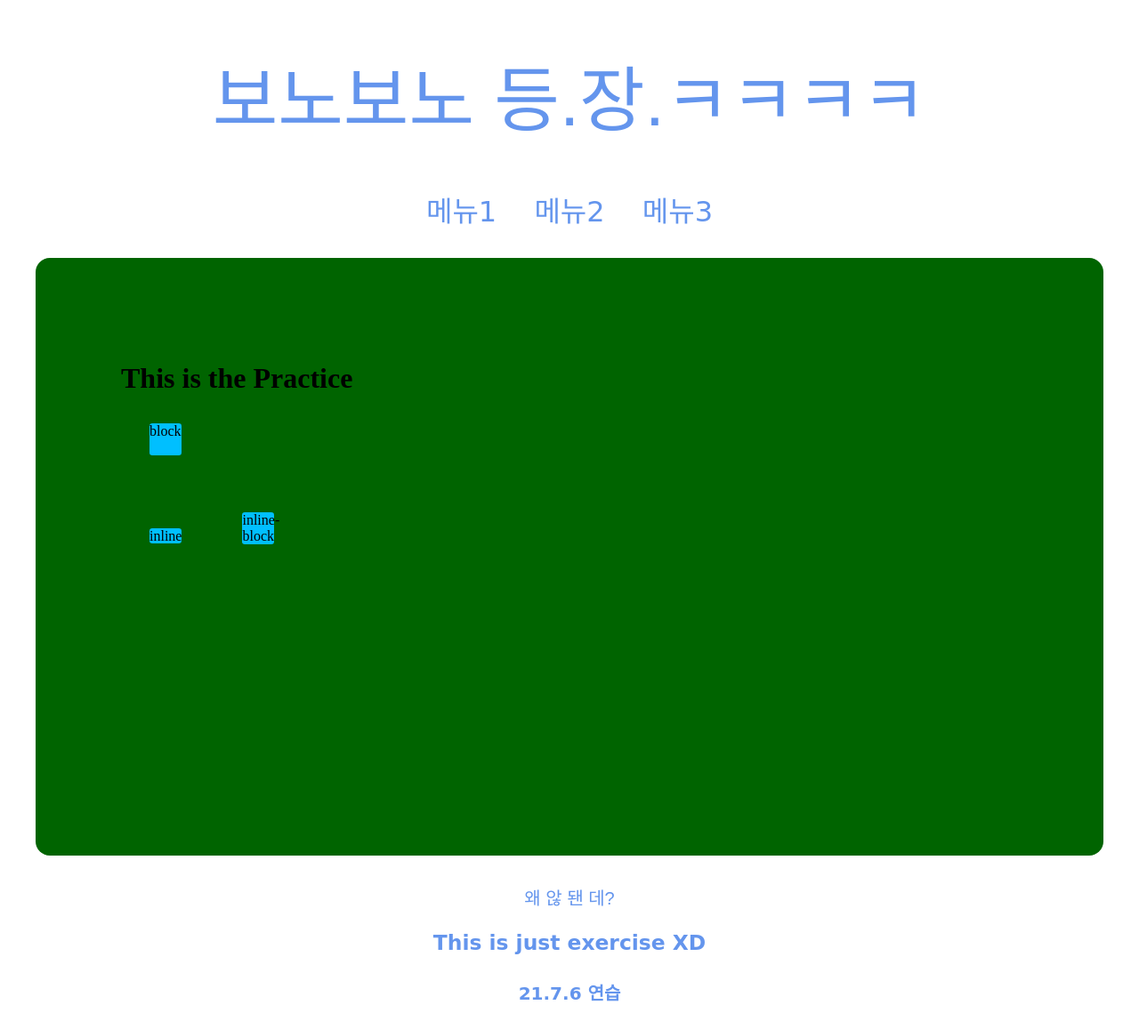
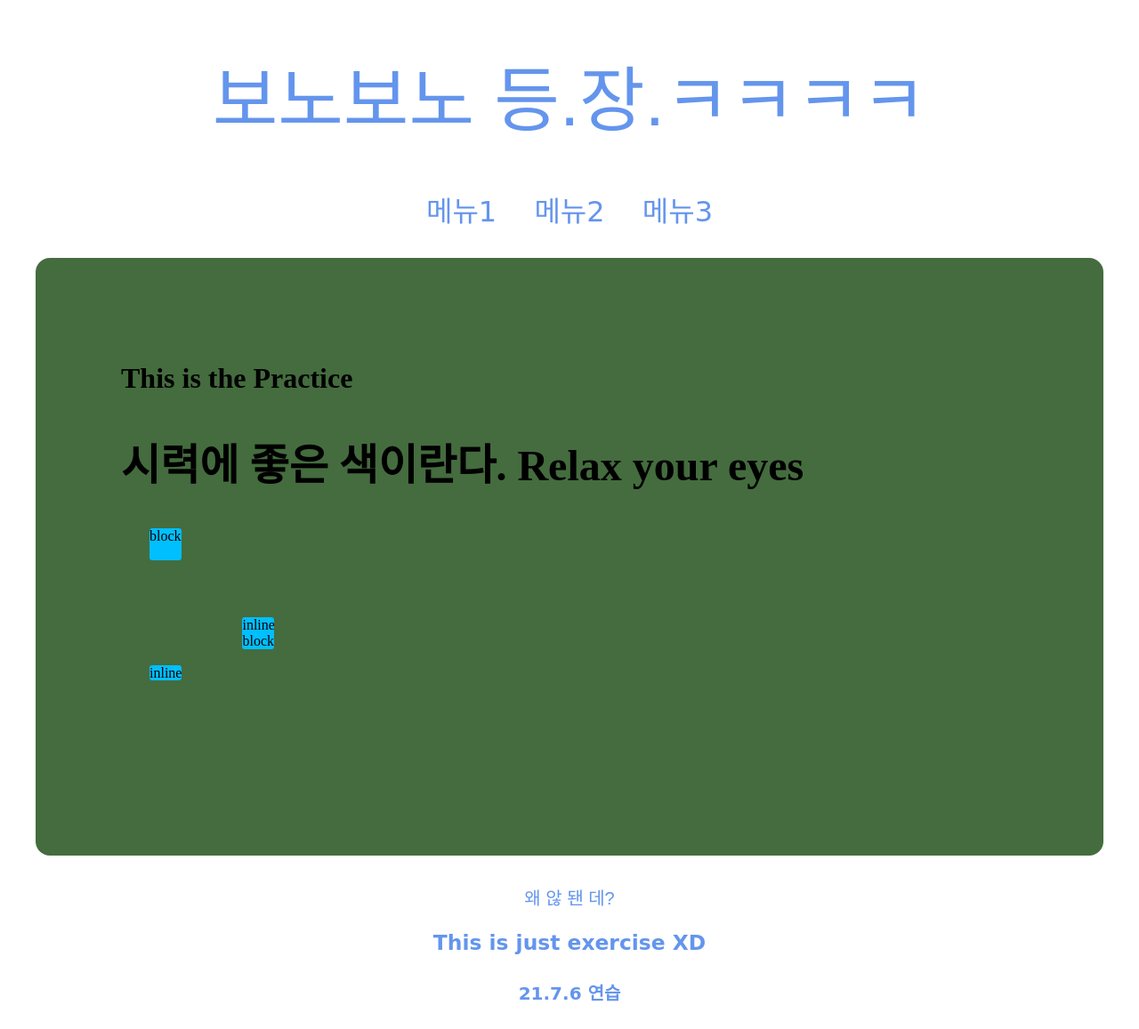
Before and after one commit to JururuK/Class_Web, a Django app: page /practice/exercise/ in a window 1280 px wide. Shown: the whole page at 89% size. Run offline with Django 3.2, Linux system fonts and the light colour scheme; parts of the project's set-up code (start-up, migrations or seed data) failed here and were passed over; some web fonts are replaced.

Commit message:
7/9 class exercise 1

```diff
--- a/practice/templates/practice/exercise.html
+++ b/practice/templates/practice/exercise.html
@@ -8,11 +8,13 @@
         height : 36px;
         width : 36px;
         border-radius: .2rem;
+        overflow : hidden;
     }
 
 </style>
-<div style="padding : 6rem  ; height : 30rem; background-color: darkgreen; margin: 2rem; border-radius: 1rem">
+<div style="padding : 6rem  ; height : 30rem; background-color: #446c3e; margin: 2rem; border-radius: 1rem">
     <h1>This is the Practice</h1>
+    <h2 style = 'font-size : 3rem;'>시력에 좋은 색이란다. Relax your eyes</h2>
     <div class = 'test' style = 'display : block'>block</div>
     <div class = 'test' style = 'display : inline'>inline</div>
     <div class = 'test' style = 'display : inline-block'>inline-block</div>
```
